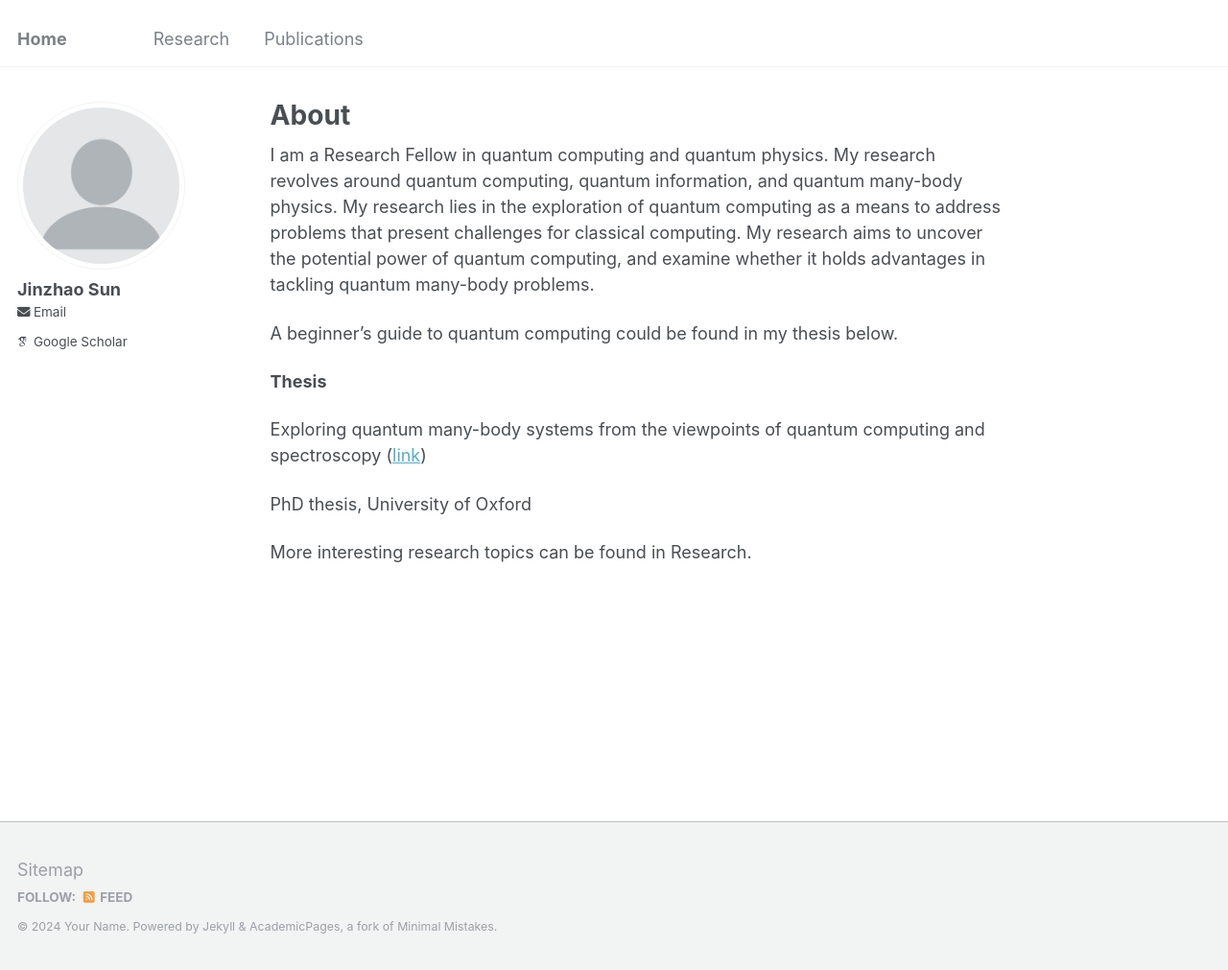
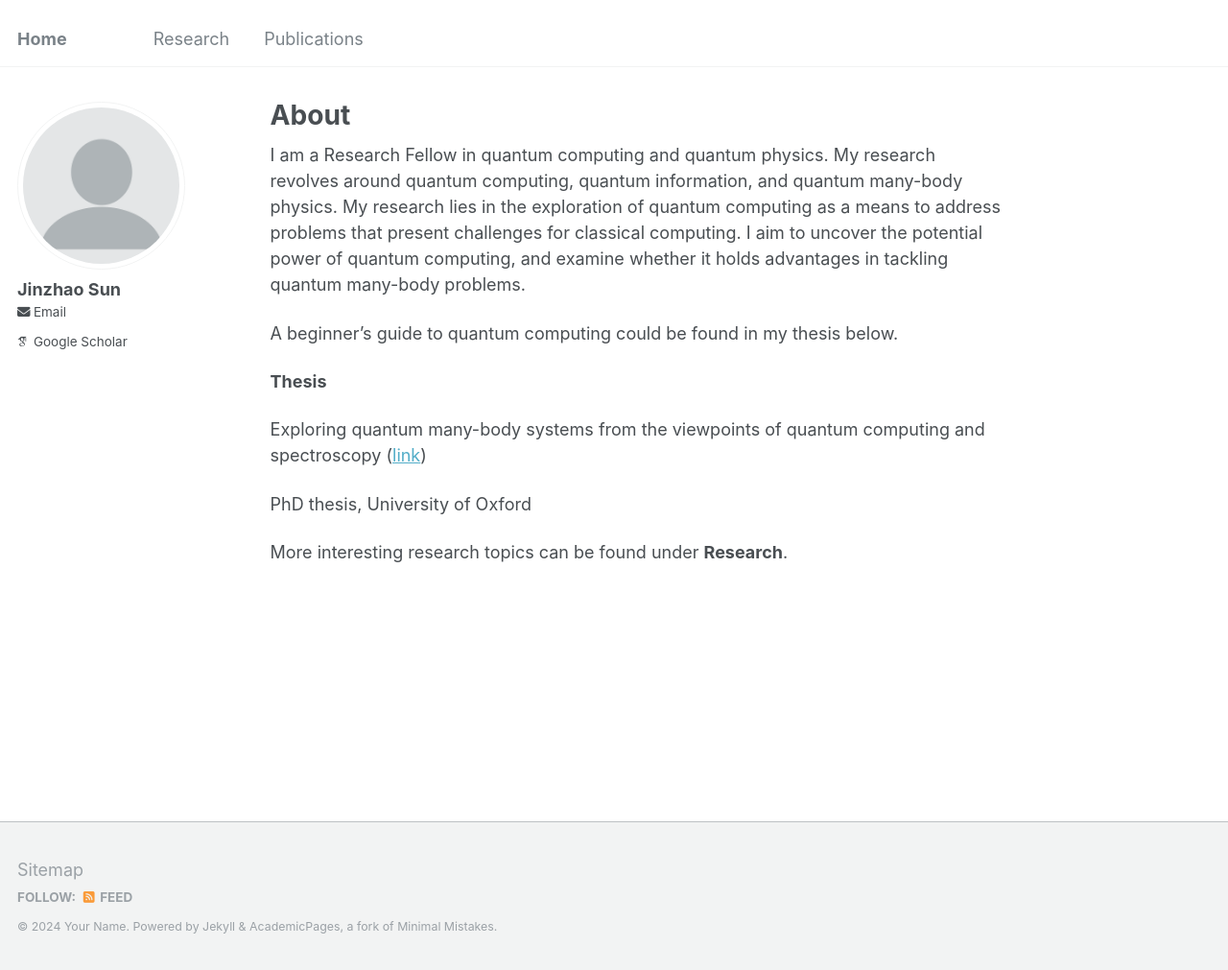
Before and after one commit to jinzhao-sun/jinzhao-sun.github.io, a Jekyll site: the page built from _pages/about.md, in a window 1280 px wide and 1011 px high. Shown: the whole window at 96% size. Built offline with Jekyll 4.4.1, drawn with Linux system fonts in a browser that asks for light colours; some web fonts are replaced.

Commit message:
Update about.md

```diff
--- a/_pages/about.md
+++ b/_pages/about.md
@@ -8,7 +8,7 @@ redirect_from:
 ---
 
 
-I am a Research Fellow in quantum computing and quantum physics. My research revolves around quantum computing, quantum information, and quantum many-body physics. My research lies in the exploration of quantum computing as a means to address problems that present challenges for classical computing. My research aims to uncover the potential power of quantum computing, and examine whether it holds advantages in tackling quantum many-body problems.
+I am a Research Fellow in quantum computing and quantum physics. My research revolves around quantum computing, quantum information, and quantum many-body physics. My research lies in the exploration of quantum computing as a means to address problems that present challenges for classical computing. I aim to uncover the potential power of quantum computing, and examine whether it holds advantages in tackling quantum many-body problems.
 
 A beginner's guide to quantum computing could be found in my thesis below.
 
@@ -18,4 +18,4 @@ Exploring quantum many-body systems from the viewpoints of quantum computing and
 
 PhD thesis, University of Oxford
 
-More interesting research topics can be found in Research.
+More interesting research topics can be found under **Research**.
```
